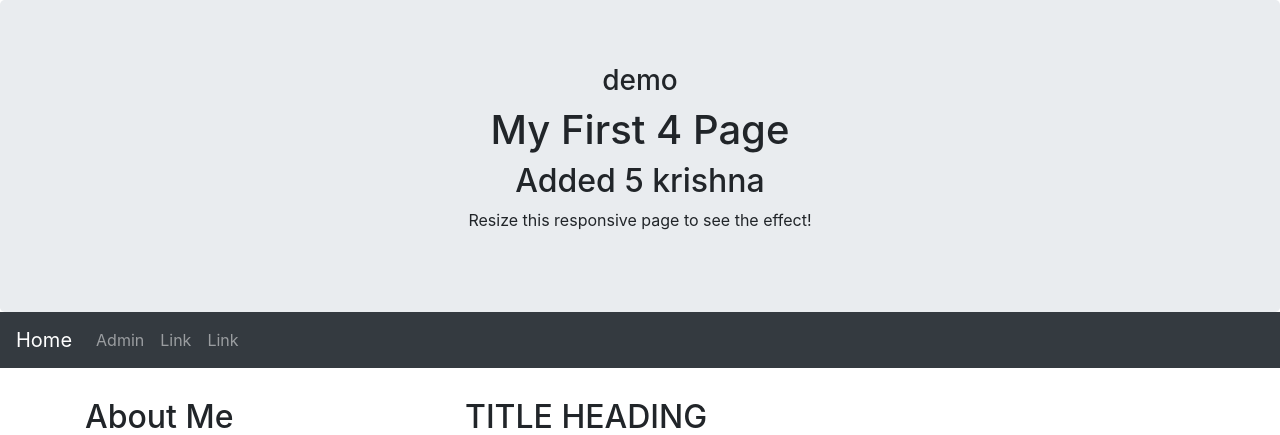
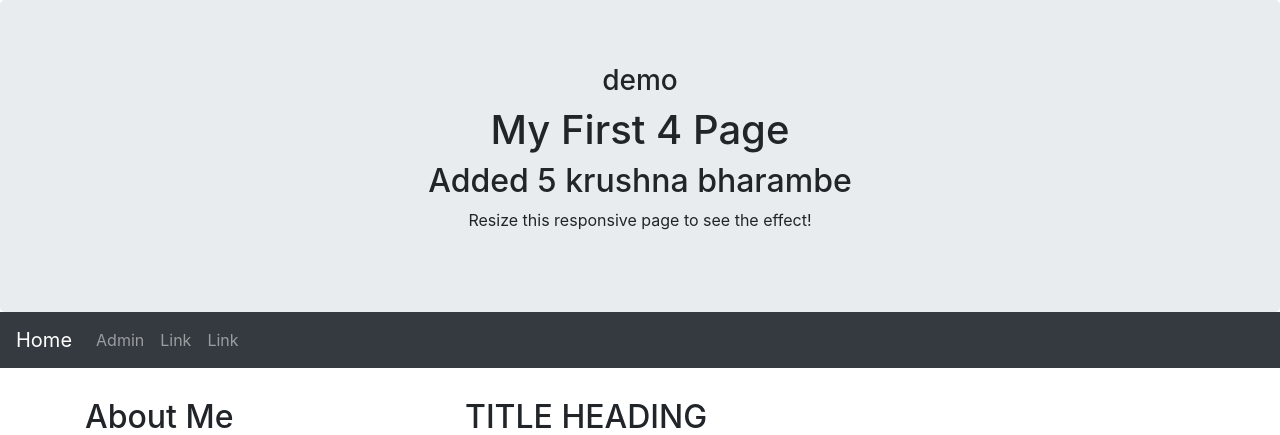
Before and after one commit to krishnabharambe/Django-QR-Forms, a Django app: page / in a window 1280 px wide. Shown: the top 435 px of the page. Run offline with Django 3.2, Linux system fonts and the light colour scheme; some libraries are stand-ins or nearby versions.

Commit message:
added my name

```diff
--- a/homePage/templates/homePage/index.html
+++ b/homePage/templates/homePage/index.html
@@ -20,7 +20,7 @@
 <div class="jumbotron text-center" style="margin-bottom:0">
   <h3> demo </h3>
   <h1>My First 4 Page</h1>
-  <h2>Added 5 krishna</h2>
+  <h2>Added 5 krushna bharambe</h2>
   <p>Resize this responsive page to see the effect!</p>
 </div>
 
```
